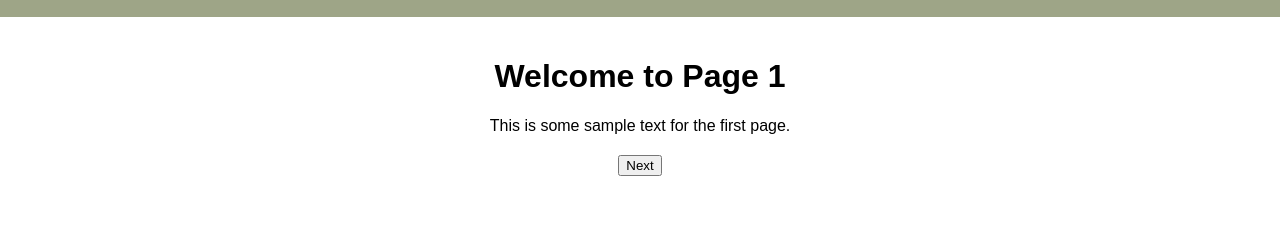
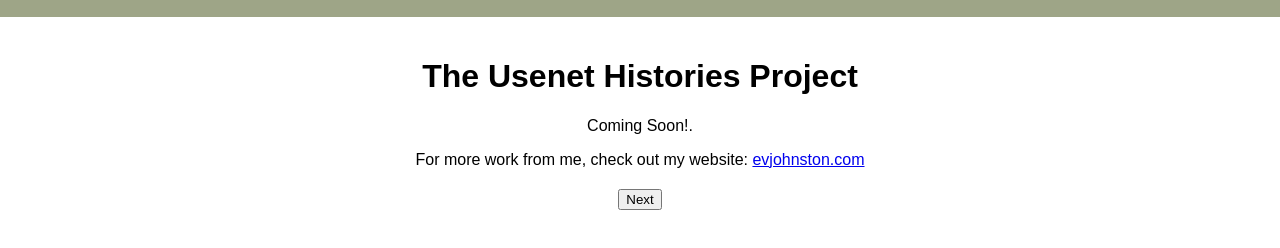
Before and after one commit to evjohnston/usenet_histories_project, a plain HTML site: page index.html in a window 1280 px wide. Shown: the part 248-496 px from the top of the page. Drawn offline with Linux system fonts and the light colour scheme.

Commit message:
Update index.html

```diff
--- a/index.html
+++ b/index.html
@@ -39,8 +39,9 @@
         <img src="images/headerimage.png" alt="Header Image" class="header-image">
     </div>
     <div class="container">
-        <h1>Welcome to Page 1</h1>
-        <p>This is some sample text for the first page.</p>
+        <h1>The Usenet Histories Project</h1>
+        <p>Coming Soon!.</p>
+        <p>For more work from me, check out my website: <a href="http://evjohnston.com" target="_blank">evjohnston.com</a></p>
         <div class="next-button">
             <a href="page2.html"><button>Next</button></a>
         </div>
```
